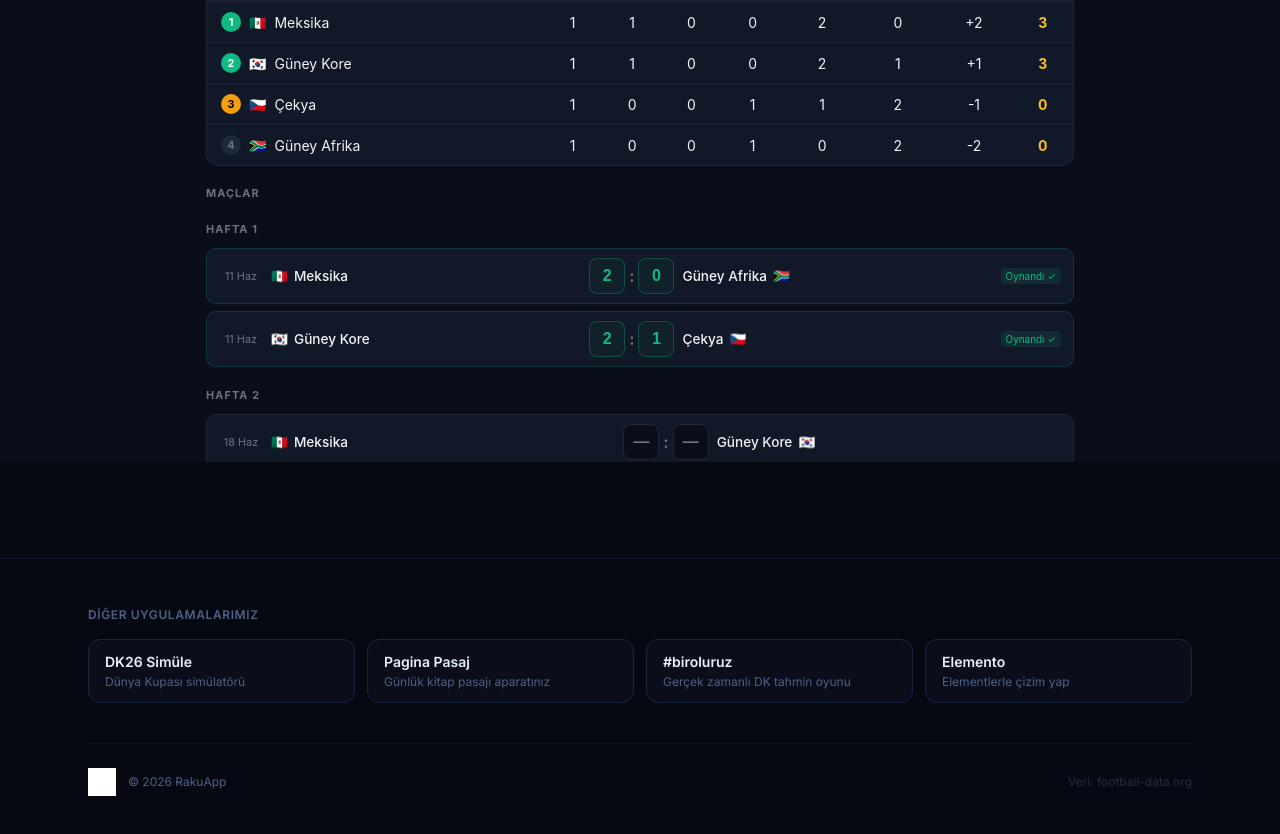
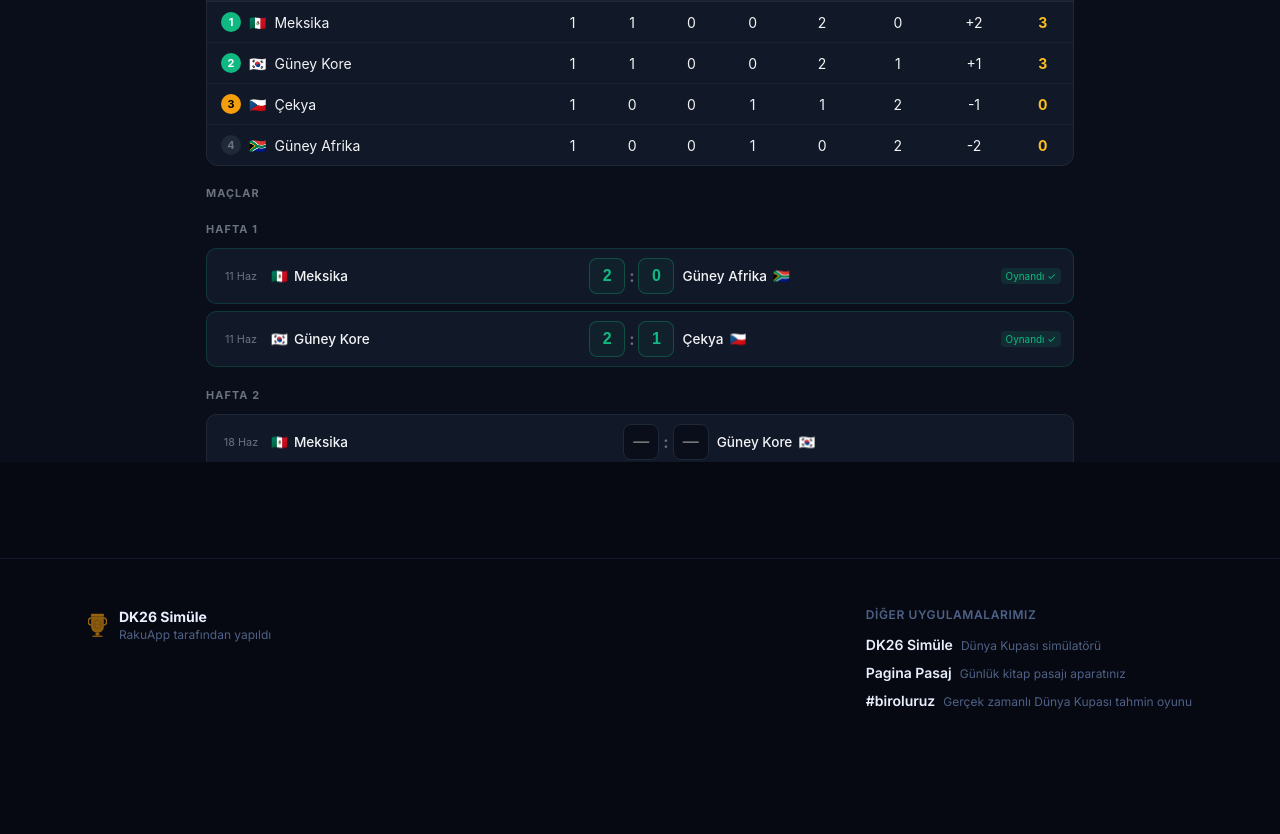
Before and after one commit to rakuappdigital/dk26simule, a Next.js app: page /simule in a window 1280 px wide. Shown: the part 338-1172 px from the top of the page. After the commit the page ends 1097 px from the top, so only its background shows below. Built offline with nearby package versions, Linux system fonts and the light colour scheme.

Commit message:
footer: diğer uygulamalar sol tarafa taşındı, gereksiz linkler silindi

```diff
--- a/app/layout.tsx
+++ b/app/layout.tsx
@@ -76,52 +76,51 @@ export default function RootLayout({ children }: { children: React.ReactNode })
 
           {/* ── Footer ─────────────────────────────────────── */}
           <footer className="mt-24 border-t border-line/50 py-12">
-            <div className="mx-auto max-w-6xl px-6 space-y-10">
+            <div className="mx-auto max-w-6xl px-6">
+              <div className="flex flex-col gap-8 sm:flex-row sm:items-start sm:justify-between">
+                {/* Branding */}
+                <div className="flex items-center gap-3">
+                  <TrophySVG className="h-6 w-auto text-gold opacity-60" />
+                  <div>
+                    <p className="text-sm font-bold text-primary">DK26 Simüle</p>
+                    <p className="text-xs text-muted">
+                      <a
+                        href="https://rakuapp.com"
+                        target="_blank"
+                        rel="noopener noreferrer"
+                        className="hover:text-accent transition-colors"
+                      >
+                        RakuApp
+                      </a>{' '}
+                      tarafından yapıldı
+                    </p>
+                  </div>
+                </div>
+
                 {/* Other apps */}
                 <div>
-                <p className="mb-4 text-xs font-semibold uppercase tracking-wider text-muted">
+                  <p className="mb-3 text-xs font-semibold uppercase tracking-wider text-muted">
                     Diğer Uygulamalarımız
                   </p>
-                <div className="grid gap-3 sm:grid-cols-2 lg:grid-cols-4">
+                  <div className="flex flex-col gap-2">
                     {[
                       { href: 'https://dk26simule.vercel.app', label: 'DK26 Simüle', desc: 'Dünya Kupası simülatörü' },
                       { href: 'https://paginapasaj.vercel.app', label: 'Pagina Pasaj', desc: 'Günlük kitap pasajı aparatınız' },
-                    { href: 'https://biroluruz.vercel.app', label: '#biroluruz', desc: 'Gerçek zamanlı DK tahmin oyunu' },
-                    { href: 'https://elemento-tr.vercel.app', label: 'Elemento', desc: 'Elementlerle çizim yap' },
+                      { href: 'https://biroluruz.vercel.app', label: '#biroluruz', desc: 'Gerçek zamanlı Dünya Kupası tahmin oyunu' },
                     ].map(app => (
                       <a
                         key={app.href}
                         href={app.href}
                         target="_blank"
                         rel="noopener noreferrer"
-                      className="group rounded-xl border border-line bg-card px-4 py-3 transition-all hover:border-accent/40 hover:bg-raised"
+                        className="group flex items-baseline gap-2"
                       >
-                      <p className="text-sm font-semibold text-primary group-hover:text-accent transition-colors">{app.label}</p>
-                      <p className="mt-0.5 text-xs text-muted">{app.desc}</p>
+                        <span className="text-sm font-semibold text-primary group-hover:text-accent transition-colors">{app.label}</span>
+                        <span className="text-xs text-muted">{app.desc}</span>
                       </a>
                     ))}
                   </div>
                 </div>
-
-              {/* Bottom bar */}
-              <div className="flex flex-col items-center gap-4 border-t border-line/30 pt-6 sm:flex-row sm:justify-between">
-                {/* RakuApp branding */}
-                <a
-                  href="https://rakuapp.com"
-                  target="_blank"
-                  rel="noopener noreferrer"
-                  className="group flex items-center gap-3"
-                >
-                  <img
-                    src="/raku-logo.png"
-                    alt="RakuApp"
-                    className="h-7 w-auto raku-logo transition-opacity group-hover:opacity-80"
-                  />
-                  <span className="text-xs text-muted group-hover:text-primary transition-colors">
-                    © 2026 RakuApp
-                  </span>
-                </a>
-                <span className="text-xs text-muted/40">Veri: football-data.org</span>
               </div>
             </div>
           </footer>
```
Lines whose indentation alone changed are shown as unchanged.
